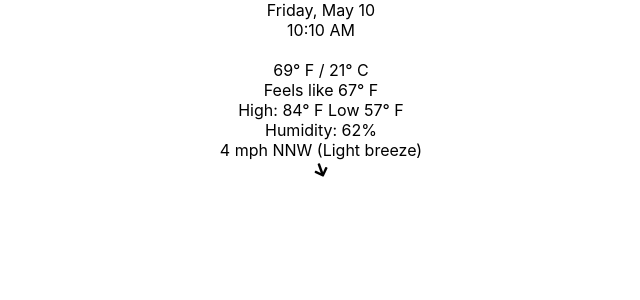
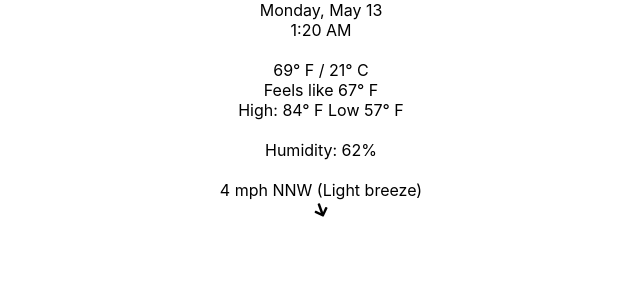
Before and after one commit to pmulholland42/weather-dashboard, a React (Create React App) app: page / in a window 1280 px wide. Shown: the top 300 px of the page, without its empty margins (319-959 px from the left). Built offline with nearby package versions, Linux system fonts and the light colour scheme.

Commit message:
Add current date and time

```diff
--- a/package.json
+++ b/package.json
@@ -6,6 +6,7 @@
     "@fortawesome/fontawesome-svg-core": "^1.2.18",
     "@fortawesome/free-solid-svg-icons": "^5.8.2",
     "@fortawesome/react-fontawesome": "^0.1.4",
+    "moment": "^2.24.0",
     "react": "^16.8.6",
     "react-bootstrap": "^1.0.0-beta.8",
     "react-dom": "^16.8.6",
--- a/src/App.js
+++ b/src/App.js
@@ -12,7 +12,9 @@ function App() {
       <Time></Time>
       <br></br>
       <Temperature currentTemp={69} feelsLikeTemp={67} highTemp={84} lowTemp={57}></Temperature>
+      <br></br>
       <Humidity humidity={62}></Humidity>
+      <br></br>
       <Wind speed={4} direction={340}></Wind>
     </div>
   );
--- a/src/components/Time.js
+++ b/src/components/Time.js
@@ -1,11 +1,13 @@
 import React, {Component} from 'react';
+import Moment from 'moment';
 
 export class Time extends Component {
     render() {
+        var now = Moment();
         return (
             <div>
-                <div>Friday, May 10</div>
-                <div>10:10 AM</div>
+                <div>{now.format('dddd, MMMM D')}</div>
+                <div>{now.format('h:mm A')}</div>
             </div>
         );
     }
```
Also changed, not shown: 1 other file (tests, documents, lock files or other folders).
